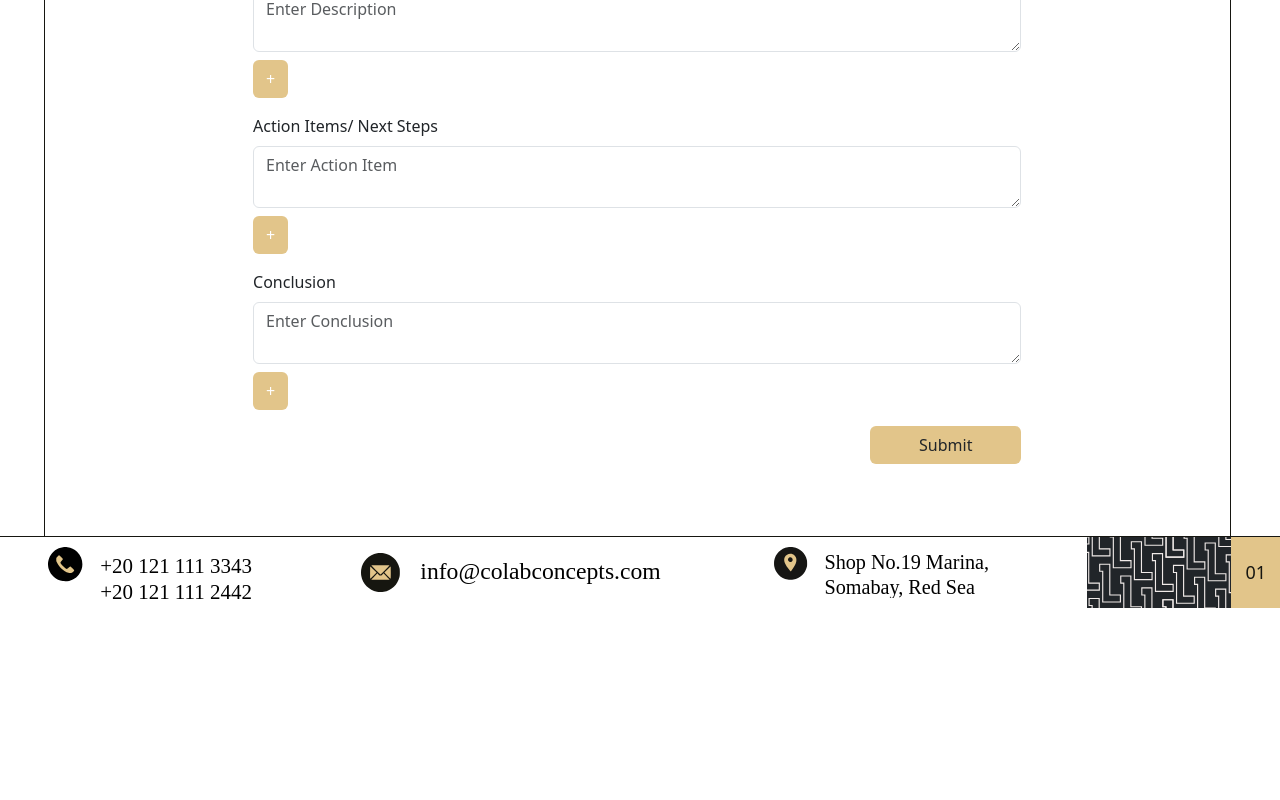
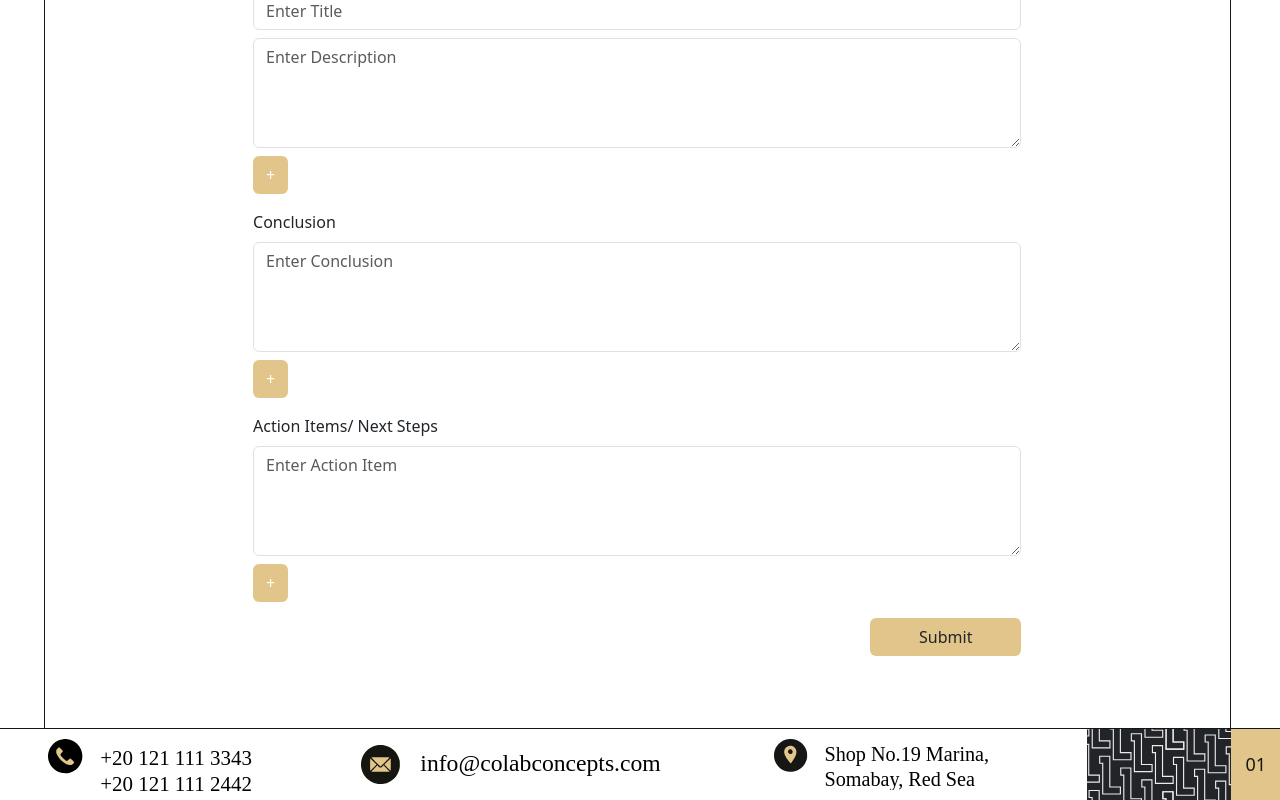
Before and after one commit to RehabSabryy/meeting-mintes, a React (Vite) app: page / in a window 1280 px wide. Shown: the part 793-1593 px from the top of the page. Before the commit the page ends 1401 px from the top, so only its background shows below. Built offline with nearby package versions, Linux system fonts and the light colour scheme.

Commit message:
spaces enhancements

```diff
--- a/src/Pages/DisplayPage/DisplayPage.tsx
+++ b/src/Pages/DisplayPage/DisplayPage.tsx
@@ -9,7 +9,7 @@ export default function DisplayPage({ onPagesComputed }: any) {
   useEffect(() => {
     if (formRef.current) {
       const contentHeight = formRef.current.scrollHeight;
-      const a4HeightPx = 1230; // A4 height in pixels at 96dpi (297mm)
+      const a4HeightPx = 700; // A4 height in pixels at 96dpi (297mm)
 
       console.log("Content Height:", contentHeight);
       console.log("A4 Height:", a4HeightPx);
@@ -100,21 +100,21 @@ export default function DisplayPage({ onPagesComputed }: any) {
           <table className="table border-color borderr-top" style={{marginBottom: "48px"}}>
             <tbody >
               <tr className="borderr-top">
-                <th className="borderr-end text-end table-weight">Title</th>
+                <th className="borderr-end text-end table-weight header-width">Title</th>
                 <td>
                   Meeting with {formData.client} ({formData.project} - {formData.projectType})
                 </td>
               </tr>
               <tr>
-                <th className="borderr-end text-end table-weight">Date & Time</th>
+                <th className="borderr-end text-end table-weight header-width">Date & Time</th>
                 <td>{new Date(formData.dateTime).toLocaleString()}</td>
               </tr>
               <tr>
-                <th className="borderr-end text-end table-weight">Location</th>
+                <th className="borderr-end text-end table-weight header-width">Location</th>
                 <td>{formData.location}</td>
               </tr>
               <tr>
-                <th className="borderr-end text-end table-weight">Attendees</th>
+                <th className="borderr-end text-end table-weight header-width">Attendees</th>
                 <td>{formData.attendees ? formData.attendees : "N/A"}</td>
               </tr>
             </tbody>
--- a/src/Pages/Form/Form.tsx
+++ b/src/Pages/Form/Form.tsx
@@ -209,7 +209,7 @@ export default function Form() {
               <label className="form-label">Agenda</label>
               <textarea
                 className="form-control"
-                rows={2}
+                rows={4}
                 placeholder="Enter agenda item"
                 value={newAgenda}
                 onChange={(e) => setNewAgenda(e.target.value)}
@@ -254,7 +254,7 @@ export default function Form() {
               />
               <textarea
                 className="form-control mb-2"
-                rows={2}
+                rows={4}
                 placeholder="Enter Description"
                 value={newDiscussion.description}
                 onChange={(e) =>
@@ -288,10 +288,48 @@ export default function Form() {
                       className="form-control mb-2"
                     />
                     <textarea
+                      rows={4}
                       value={disc.description}
                       onChange={(e) =>
                         editDiscussion(index, disc.title, e.target.value)
                       }
+                      className="form-control"
+                    />
+                  </li>
+                ))}
+              </ul>
+            </div>
+
+
+            {/* Conclusion Section */}
+            <div className="mb-3">
+              <label className="form-label">Conclusion</label>
+              <textarea
+                className="form-control"
+                rows={4}
+                placeholder="Enter Conclusion"
+                value={newConclusion}
+                onChange={(e) => setNewConclusion(e.target.value)}
+              />
+              <button
+                type="button"
+                className="btn bg-color text-white mt-2"
+                onClick={() => {
+                  if (newConclusion) {
+                    setConclusions([...conclusions, newConclusion]);
+                    setNewConclusion("");
+                  }
+                }}
+              >
+                +
+              </button>
+              <ul className="mt-2">
+                {conclusions.map((conclusion, index) => (
+                  <li key={index}>
+                    <input
+                      type="text"
+                      value={conclusion}
+                      onChange={(e) => editConclusion(index, e.target.value)}
                       className="form-control"
                     />
                   </li>
@@ -304,7 +342,7 @@ export default function Form() {
               <label className="form-label">Action Items/ Next Steps</label>
               <textarea
                 className="form-control"
-                rows={2}
+                rows={4}
                 placeholder="Enter Action Item"
                 value={newActionItem}
                 onChange={(e) => setNewActionItem(e.target.value)}
@@ -335,42 +373,6 @@ export default function Form() {
               </ul>
             </div>
 
-            {/* Conclusion Section */}
-            <div className="mb-3">
-              <label className="form-label">Conclusion</label>
-              <textarea
-                className="form-control"
-                rows={2}
-                placeholder="Enter Conclusion"
-                value={newConclusion}
-                onChange={(e) => setNewConclusion(e.target.value)}
-              />
-              <button
-                type="button"
-                className="btn bg-color text-white mt-2"
-                onClick={() => {
-                  if (newConclusion) {
-                    setConclusions([...conclusions, newConclusion]);
-                    setNewConclusion("");
-                  }
-                }}
-              >
-                +
-              </button>
-              <ul className="mt-2">
-                {conclusions.map((conclusion, index) => (
-                  <li key={index}>
-                    <input
-                      type="text"
-                      value={conclusion}
-                      onChange={(e) => editConclusion(index, e.target.value)}
-                      className="form-control"
-                    />
-                  </li>
-                ))}
-              </ul>
-            </div>
-
             <div className="d-flex justify-content-end">
               <button type="submit" className="btn bg-color px-5">
                 Submit
--- a/src/index.css
+++ b/src/index.css
@@ -43,6 +43,10 @@ h1 {
 }
 .content-start {
   padding-left: 33.28px;
+  padding-right: 33.28px;
+}
+.header-width {
+  width: 129.92px;
 }
 .header-img {
   width: 100%;
```
